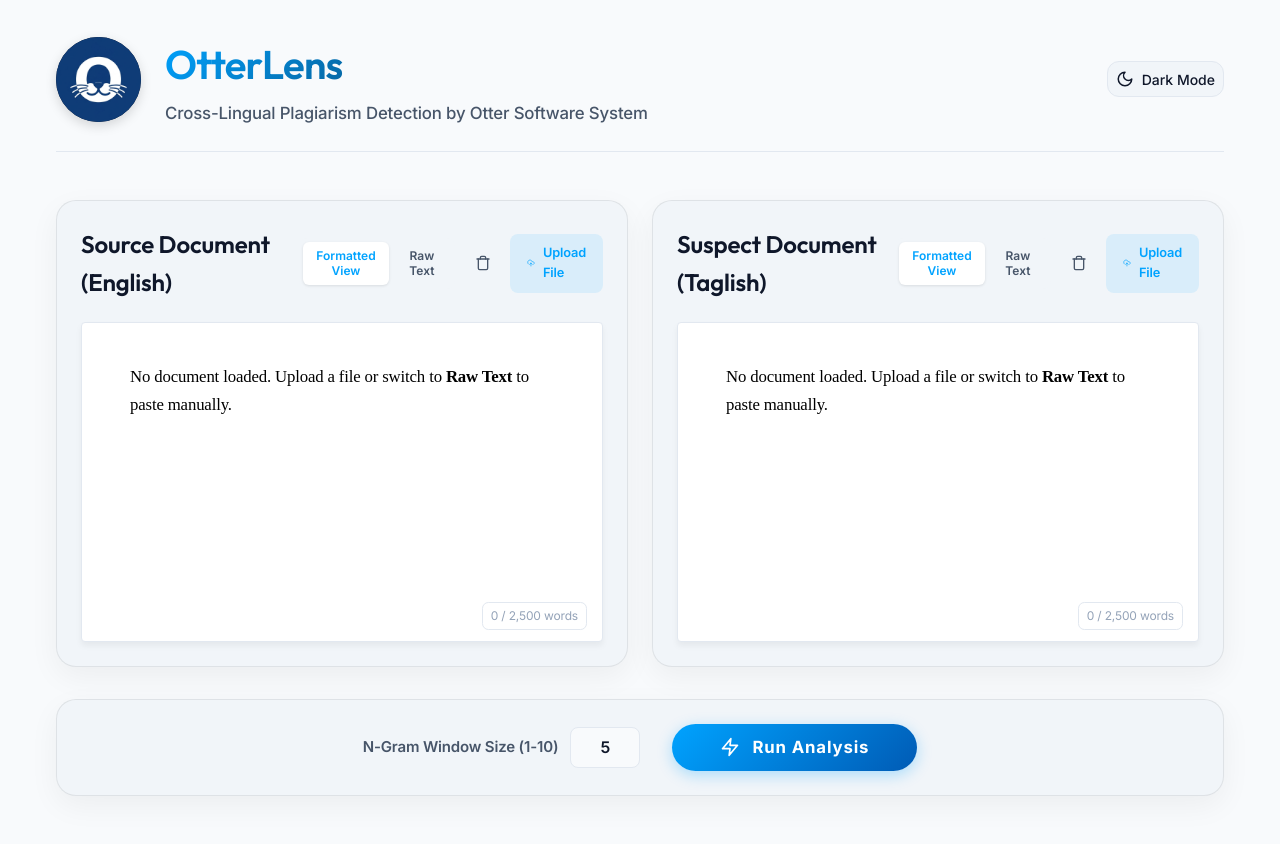
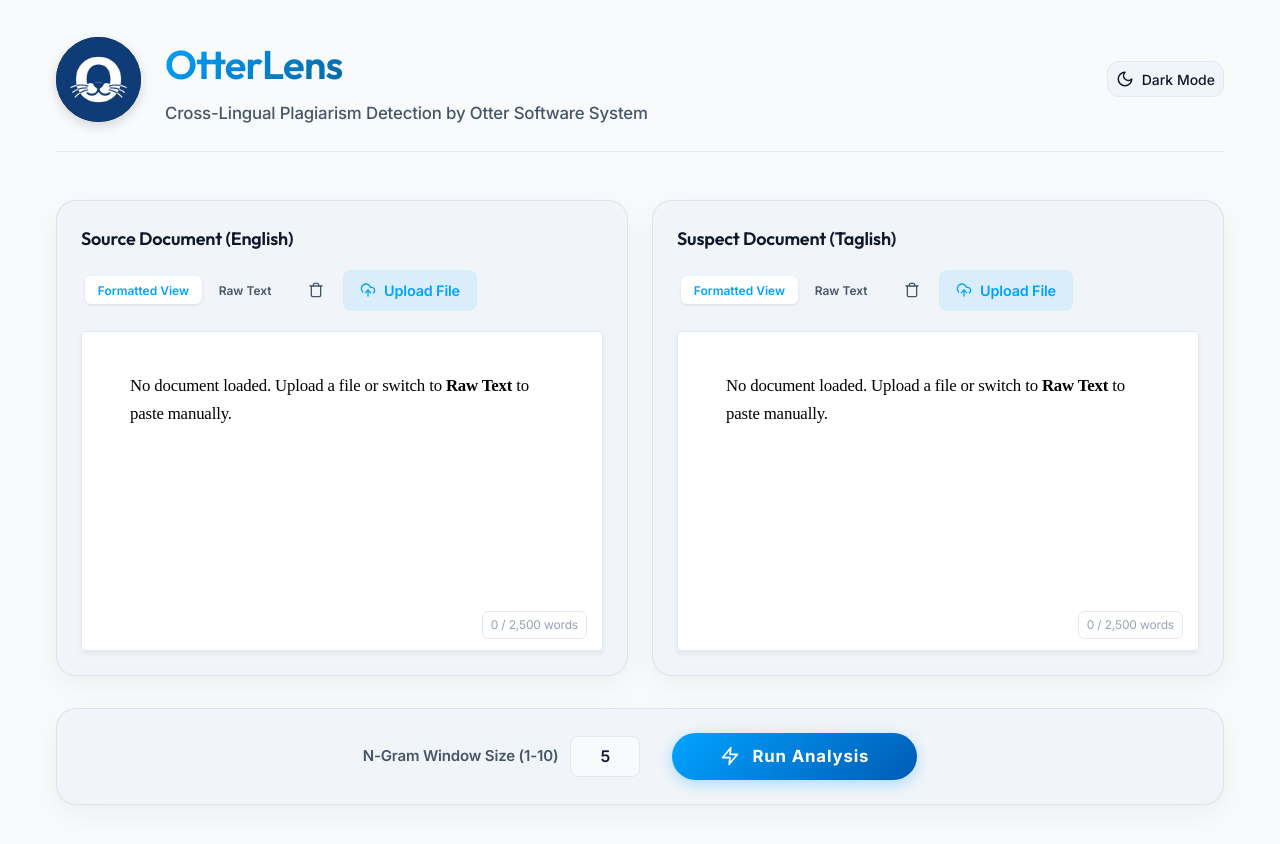
Before and after one commit to skeg-16/rabin-karp-algorithm, a React (Vite) app in the folder frontend/: page / in a window 1280 px wide. Shown: the top 844 px of the page. Built offline with nearby package versions, Linux system fonts and the light colour scheme.

Commit message:
fix: prevent text wrapping on headers and buttons

```diff
--- a/frontend/src/App.css
+++ b/frontend/src/App.css
@@ -189,11 +189,12 @@
   color: var(--accent);
   padding: 0.5rem 1rem;
   border-radius: 0.5rem;
-  font-size: 0.8rem;
+  font-size: 0.9rem;
   font-weight: 600;
   cursor: pointer;
   border: 1px solid transparent;
   transition: all 0.2s ease;
+  white-space: nowrap;
 }
 
 .file-input-label:hover {
@@ -921,6 +922,14 @@
   justify-content: space-between;
   align-items: center;
   width: 100%;
+  flex-wrap: wrap;
+  gap: 1rem;
+}
+
+.box-title {
+  white-space: nowrap;
+  font-size: 1.125rem;
+  margin: 0;
 }
 
 .doc-tabs {
```
